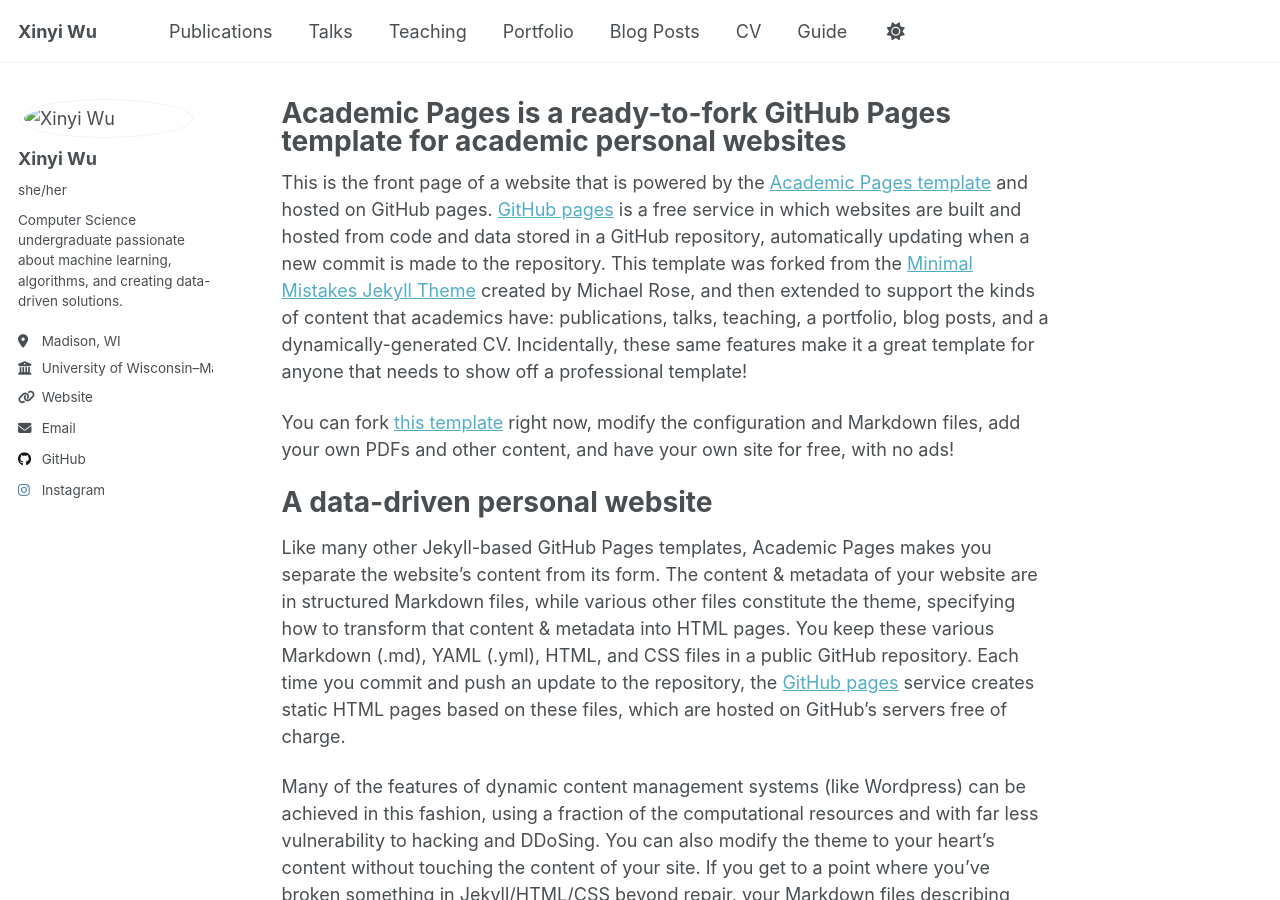
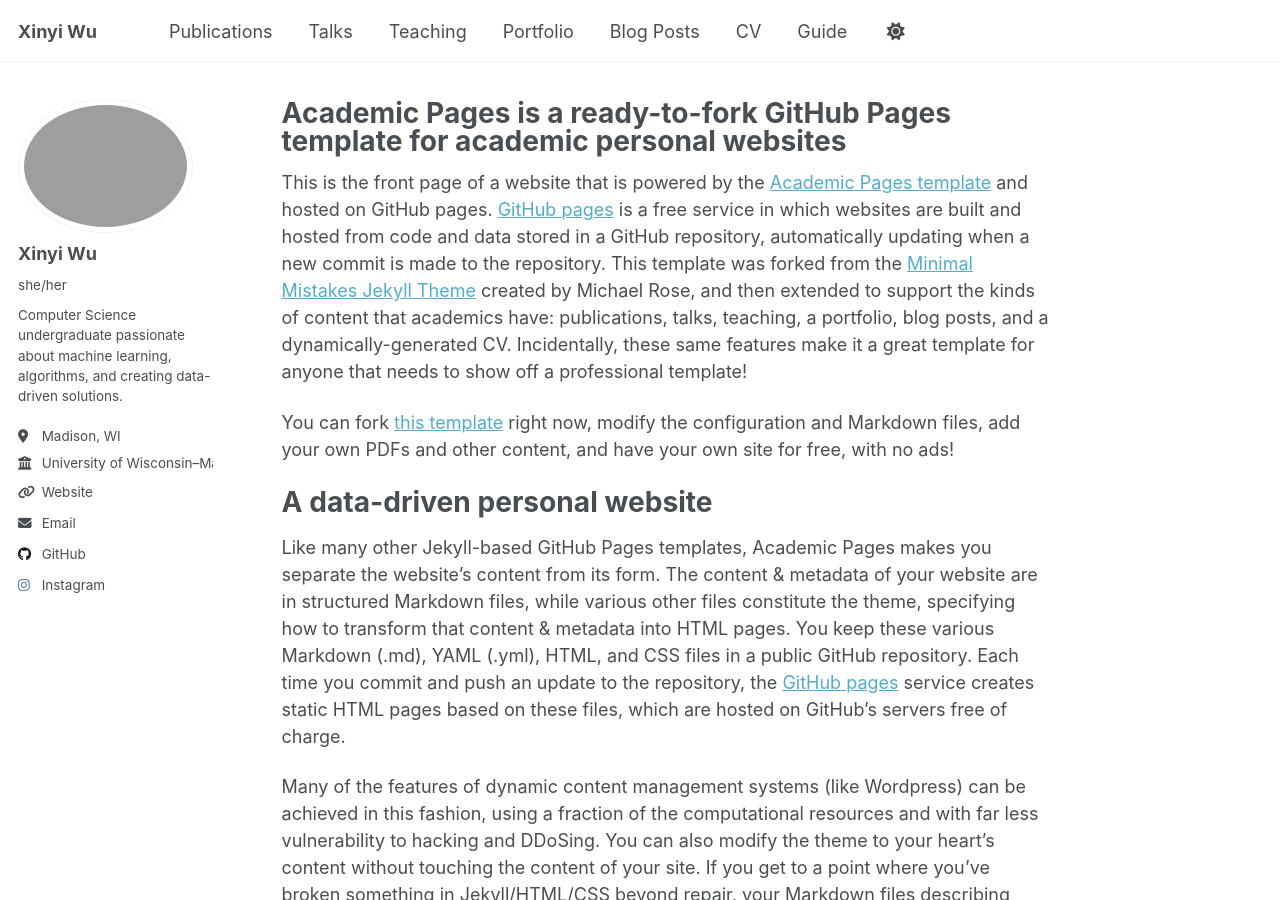
Before and after one commit to Cindy901717/Xinyi_Wu.github.io, a Jekyll site: the page built from _pages/about.md, in a window 1280 px wide and 900 px high. Built offline with Jekyll 4.4.1, drawn with Linux system fonts in a browser that asks for light colours; a script that is not in the unit is left out.

Commit message:
Update _config.yml

```diff
--- a/_config.yml
+++ b/_config.yml
@@ -20,9 +20,9 @@ repository               : "Cindy901717/Xinyi_Wu.github.io"
 # Site Author - The following control what appear as part of the author content on the side bar.
 #               If a field is blank the icon and link will not appear, otherwise it will be shown.
 #               Additional customization can be done by editing /_includes/author-profile.html
+avatar           : "/images/profile.jpg"
 author:
   # Biographic information
-  avatar           : "/images/profile.jpg"
   name             : "Xinyi Wu"
   pronouns         : "she/her"
   bio              : "Computer Science undergraduate passionate about machine learning, algorithms, and creating data-driven solutions."
```
